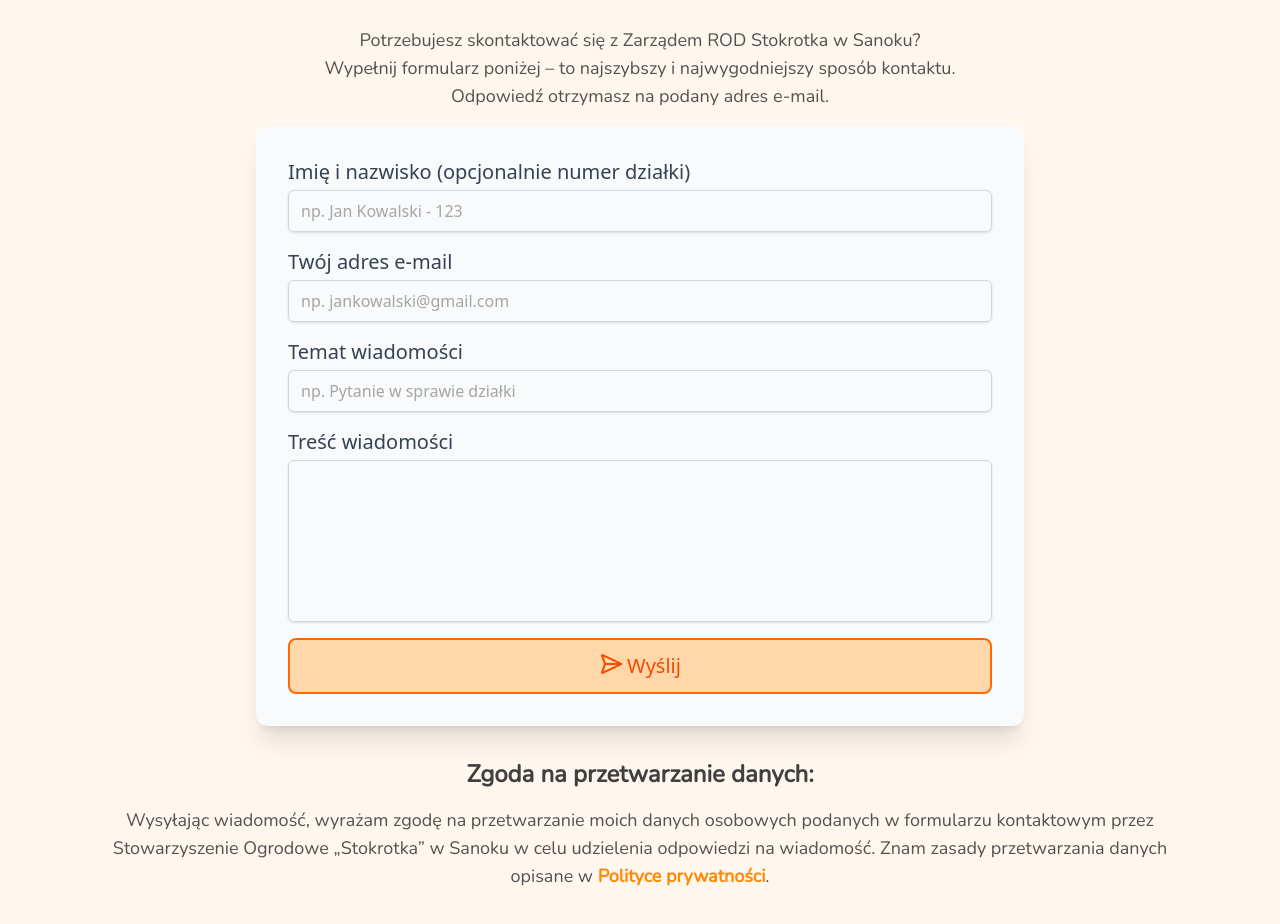
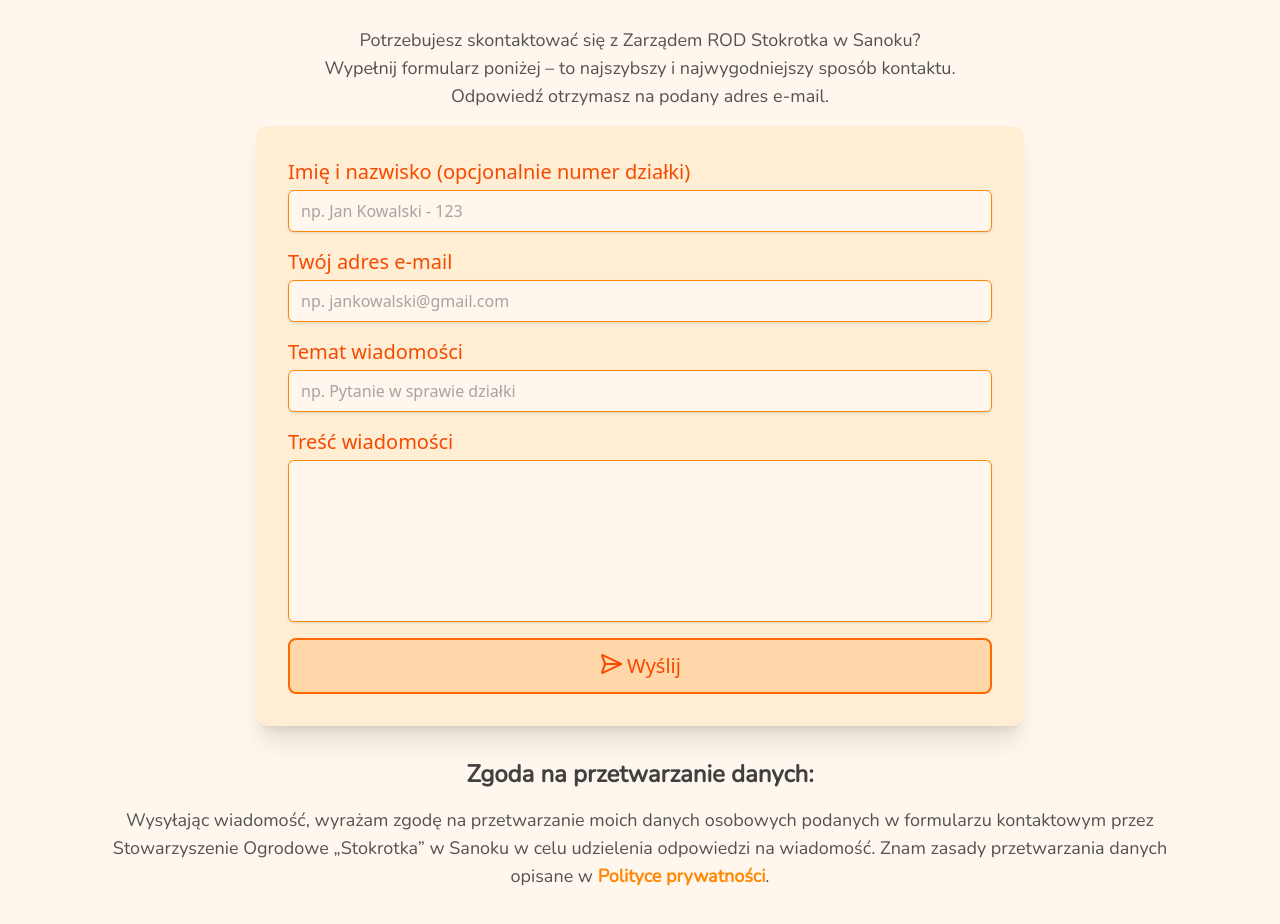
Before and after one commit to rafal-haduch/rod-stokrotka-portal, a Next.js app: page /contact in a window 1280 px wide. Shown: the part 1700-2624 px from the top of the page. Built offline with nearby package versions, Linux system fonts and the light colour scheme.

Commit message:
style: color theme in forms

```diff
--- a/src/app/contact/components/ContactForm.tsx
+++ b/src/app/contact/components/ContactForm.tsx
@@ -90,11 +90,11 @@ export default function ContactForm() {
 
             <form
                 onSubmit={handleSubmit}
-                className="mx-auto mb-8 max-w-3xl space-y-4 rounded-xl bg-gray-50 p-8 shadow-xl sm:mt-4"
+                className="bg-color-theme-100 mx-auto mb-8 max-w-3xl space-y-4 rounded-xl p-8 shadow-xl sm:mt-4"
             >
                 {/* NOTE: Nickname - anti-bot protection*/}
                 <div className="hidden">
-                    <label htmlFor="nickname" className="block text-xl text-gray-700">
+                    <label htmlFor="nickname" className="text-color-theme-txt-medium block text-xl">
                         Nazwa działkowca
                     </label>
                     <input
@@ -103,13 +103,13 @@ export default function ContactForm() {
                         value={nickname}
                         onChange={(e) => setNickname(e.target.value)}
                         placeholder="np. Ogrodnik"
-                        className="mt-1 block w-full rounded-md border border-gray-300 px-3 py-2 shadow-sm focus:border-green-500 focus:ring-green-500 focus:outline-none"
+                        className="border-color-theme-medium bg-color-theme-50 focus:border-color-theme-dark mt-1 block w-full rounded-md border px-3 py-2 shadow-sm focus:outline-none"
                     />
                 </div>
 
                 {/* User Name */}
                 <div>
-                    <label htmlFor="name" className="block text-xl text-gray-700">
+                    <label htmlFor="name" className="text-color-theme-txt-medium block text-xl">
                         Imię i nazwisko (opcjonalnie numer działki)
                     </label>
                     <input
@@ -119,13 +119,13 @@ export default function ContactForm() {
                         onChange={(e) => setName(e.target.value)}
                         required
                         placeholder="np. Jan Kowalski - 123"
-                        className="mt-1 block w-full rounded-md border border-gray-300 px-3 py-2 shadow-sm focus:border-green-500 focus:ring-green-500 focus:outline-none"
+                        className="border-color-theme-medium bg-color-theme-50 focus:border-color-theme-dark mt-1 block w-full rounded-md border px-3 py-2 shadow-sm focus:outline-none"
                     />
                 </div>
 
                 {/* User E-mail */}
                 <div>
-                    <label htmlFor="email" className="block text-xl text-gray-700">
+                    <label htmlFor="email" className="text-color-theme-txt-medium block text-xl">
                         Twój adres e-mail
                     </label>
                     <input
@@ -135,13 +135,15 @@ export default function ContactForm() {
                         onChange={(e) => setEmail(e.target.value)}
                         required
                         placeholder="np. jankowalski@gmail.com"
-                        className="mt-1 block w-full rounded-md border border-gray-300 px-3 py-2 shadow-sm focus:border-green-500 focus:ring-green-500 focus:outline-none"
+                        className="border-color-theme-medium bg-color-theme-50 focus:border-color-theme-dark mt-1 block w-full rounded-md border px-3 py-2 shadow-sm focus:outline-none"
                     />
                 </div>
 
                 {/* Subject */}
                 <div>
-                    <label className="block text-xl text-gray-700">Temat wiadomości</label>
+                    <label className="text-color-theme-txt-medium block text-xl">
+                        Temat wiadomości
+                    </label>
                     <div className="relative mt-1">
                         <input
                             type="text"
@@ -150,14 +152,14 @@ export default function ContactForm() {
                             onChange={(e) => setSubject(e.target.value)}
                             required
                             placeholder="np. Pytanie w sprawie działki"
-                            className="block w-full rounded-md border border-gray-300 px-3 py-2 pr-10 shadow-sm focus:border-green-500 focus:ring-green-500 focus:outline-none"
+                            className="border-color-theme-medium bg-color-theme-50 focus:border-color-theme-dark block w-full rounded-md border px-3 py-2 pr-10 shadow-sm focus:outline-none"
                         />
                     </div>
                 </div>
 
                 {/* Message */}
                 <div>
-                    <label htmlFor="content" className="block text-xl text-gray-700">
+                    <label htmlFor="content" className="text-color-theme-txt-medium block text-xl">
                         Treść wiadomości
                     </label>
                     <div className="relative mt-1">
@@ -167,7 +169,7 @@ export default function ContactForm() {
                             onChange={(e) => setMessage(e.target.value)}
                             required
                             rows={6}
-                            className="block w-full resize-none overflow-y-auto rounded-md border border-gray-300 px-3 py-2 shadow-sm focus:border-green-500 focus:ring-green-500 focus:outline-none"
+                            className="border-color-theme-medium bg-color-theme-50 focus:border-color-theme-dark block w-full resize-none overflow-y-auto rounded-md border px-3 py-2 shadow-sm focus:outline-none"
                         />
                     </div>
                 </div>
--- a/src/app/sign-in/components/LoginForm.tsx
+++ b/src/app/sign-in/components/LoginForm.tsx
@@ -18,13 +18,13 @@ export default function LoginForm() {
     };
 
     return (
-        <div className="mx-auto mt-4 max-w-md rounded-xl bg-gray-50 p-8 pb-4 shadow-xl">
+        <div className="bg-color-theme-100 mx-auto mt-4 max-w-md rounded-xl p-8 pb-4 shadow-xl">
             <h1 className="text-center">Zaloguj się</h1>
-            <hr className="mx-auto my-8 w-3/4 border-t-4 border-lime-400" />
+            <hr className="border-color-theme-hr mx-auto my-8 w-3/4 border-t-4" />
             <form onSubmit={handleSubmit} className="space-y-4">
                 {/* Login */}
                 <div>
-                    <label htmlFor="login" className="block text-xl">
+                    <label htmlFor="login" className="text-color-theme-txt-medium block text-xl">
                         Login
                     </label>
                     <input
@@ -33,13 +33,13 @@ export default function LoginForm() {
                         value={login}
                         onChange={(e) => setLogin(e.target.value)}
                         //required
-                        className="mt-1 block w-full rounded-md border border-gray-300 px-3 py-2 shadow-sm focus:border-green-500 focus:ring-green-500 focus:outline-none"
+                        className="focus:border-color-theme-dark border-color-theme-medium bg-color-theme-50 mt-1 block w-full rounded-md border px-3 py-2 shadow-sm focus:outline-none"
                     />
                 </div>
 
                 {/* Password */}
                 <div>
-                    <label htmlFor="password" className="block text-xl">
+                    <label htmlFor="password" className="text-color-theme-txt-medium block text-xl">
                         Hasło
                     </label>
                     <div className="relative mt-1">
@@ -49,13 +49,13 @@ export default function LoginForm() {
                             value={password}
                             onChange={(e) => setPassword(e.target.value)}
                             //required
-                            className="block w-full rounded-md border border-gray-300 px-3 py-2 pr-10 shadow-sm focus:border-green-500 focus:ring-green-500 focus:outline-none"
+                            className="border-color-theme-medium focus:border-color-theme-dark bg-color-theme-50 block w-full rounded-md border px-3 py-2 pr-10 shadow-sm focus:outline-none"
                         />
                         <button
                             type="button"
                             title={showPassword ? 'Ukryj hasło' : 'Pokaż hasło'}
                             onClick={() => setShowPassword(!showPassword)}
-                            className="absolute inset-y-0 right-0 flex items-center px-3 text-lime-500 hover:cursor-pointer"
+                            className="text-color-theme-medium absolute inset-y-0 right-0 flex items-center px-3 hover:cursor-pointer"
                         >
                             {showPassword ? <EyeOff /> : <Eye />}
                         </button>
@@ -64,7 +64,7 @@ export default function LoginForm() {
 
                 {/* Forgot Password */}
                 <div className="text-lg">
-                    <a href="/forgot-password" className="text-lime-500 hover:underline">
+                    <a href="/forgot-password" className="link-context font-normal">
                         Zapomniałem hasła
                     </a>
                 </div>
--- a/src/styles/globals.css
+++ b/src/styles/globals.css
@@ -203,7 +203,7 @@
     }
 
     .button-text {
-        @apply mx-4 block w-fit rounded-lg border-2 border-lime-400 bg-lime-200 px-6 py-3 text-center text-xl whitespace-nowrap text-green-600 transition hover:cursor-pointer hover:bg-lime-50;
+        @apply bg-color-theme-light border-color-theme-dark text-color-theme-button-txt hover:bg-color-theme-100 hover:text-color-theme-button-txt-h mx-4 block w-fit rounded-lg border-2 px-6 py-3 text-center text-xl whitespace-nowrap transition hover:cursor-pointer;
     }
 
     .button-icon {
```
